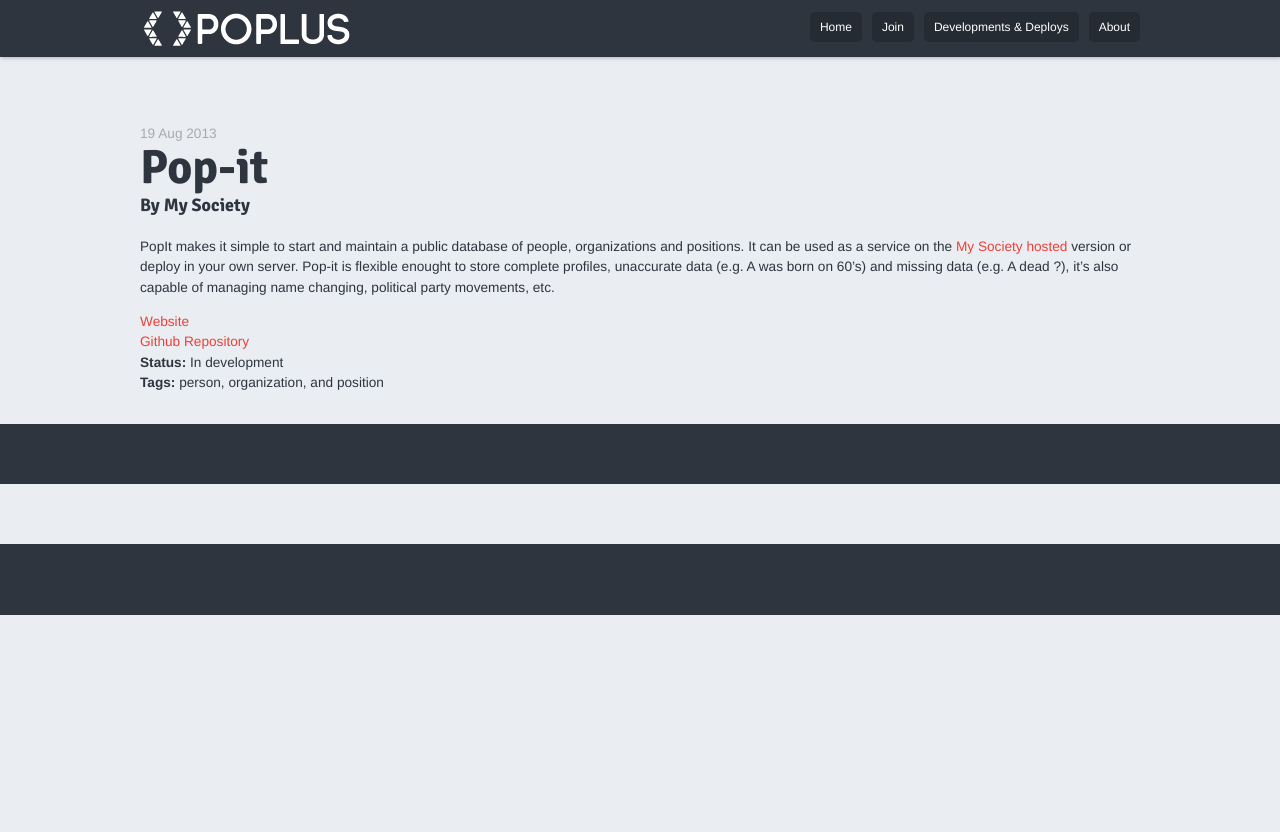
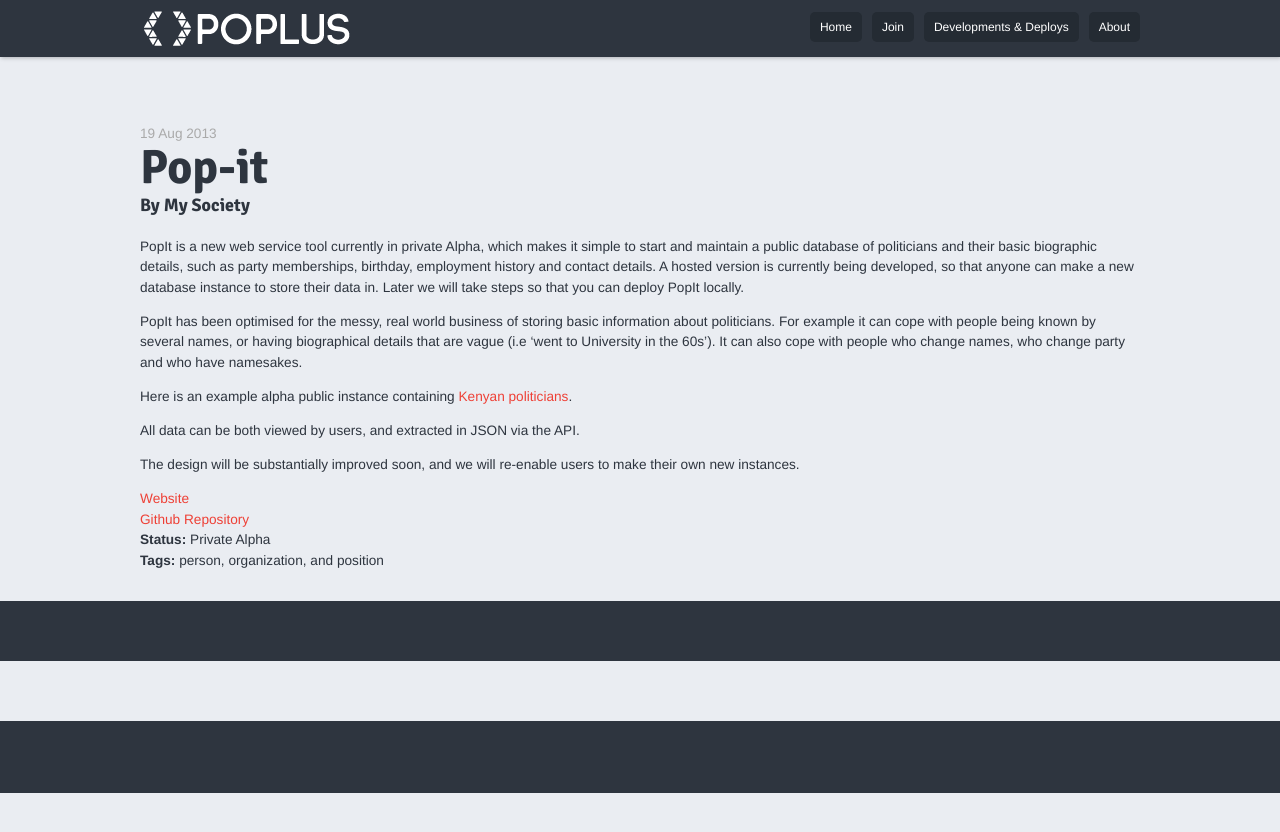
Before and after one commit to poplus/home-poplus, a Jekyll site: the page built from _posts/2013-08-19-popit.md, in a window 1280 px wide and 900 px high. Shown: the top 832 px of the window. Built offline with Jekyll 4.4.1, drawn with Linux system fonts in a browser that asks for light colours; Markdown is read by kramdown in place of the engine named in the settings.

Commit message:
updates content of components

```diff
--- a/_posts/2013-08-19-popit.md
+++ b/_posts/2013-08-19-popit.md
@@ -2,21 +2,27 @@
 layout: component-developments
 title:  "Pop-it"
 date:   2013-08-19 11:40:00
-categories: development
+categories: component
 owner: My Society
 component_url: http://popit.mysociety.org/
 repo: https://github.com/mysociety/popit
-excerpt: An easy-to-use storage for information about persons, organizations and positions.
+excerpt: A tool to make it easy to make and maintain lists of politicians and their basic biographical information as structured data, without requiring technical skills.
 tags:
 - person
 - organization
 - position
 publish: true
-status: In development
+status: Private Alpha
 ---
 
-PopIt makes it simple to start and maintain a public database of people, organizations and positions.
-It can be used as a service on the [My Society hosted][popitweb] version or deploy in your own server.
-Pop-it is flexible enought to store complete profiles, unaccurate data (e.g. A was born on 60's) and missing data (e.g. A dead ?), it's also capable of managing name changing, political party movements, etc.
+PopIt is a new web service tool currently in private Alpha, which makes it simple to start and maintain a public database of politicians and their basic biographic details, such as party memberships, birthday, employment history and contact details. A hosted version is currently being developed, so that anyone can make a new database instance to store their data in. Later we will take steps so that you can deploy PopIt locally.
 
-[popitweb]: http://popit.mysociety.org/
+PopIt has been optimised for the messy, real world business of storing basic information about politicians. For example it can cope with people being known by several names, or having biographical details that are vague (i.e ‘went to University in the 60s’). It can also cope with people who change names, who change party and who have namesakes.
+
+Here is an example alpha public instance containing [Kenyan politicians][kenya].
+
+All data can be both viewed by users, and extracted in JSON via the API.
+
+The design will be substantially improved soon, and we will re-enable users to make their own new instances.
+
+[kenya]: http://kenyan-politicians.popit.mysociety.org
```
Also changed, not shown: _posts/2013-08-19-billit.md (+1 -1 lines), _posts/2013-08-19-writeit.md (+1 -1 lines), _posts/2013-08-23-mapit.md (added, +25 -0 lines).
